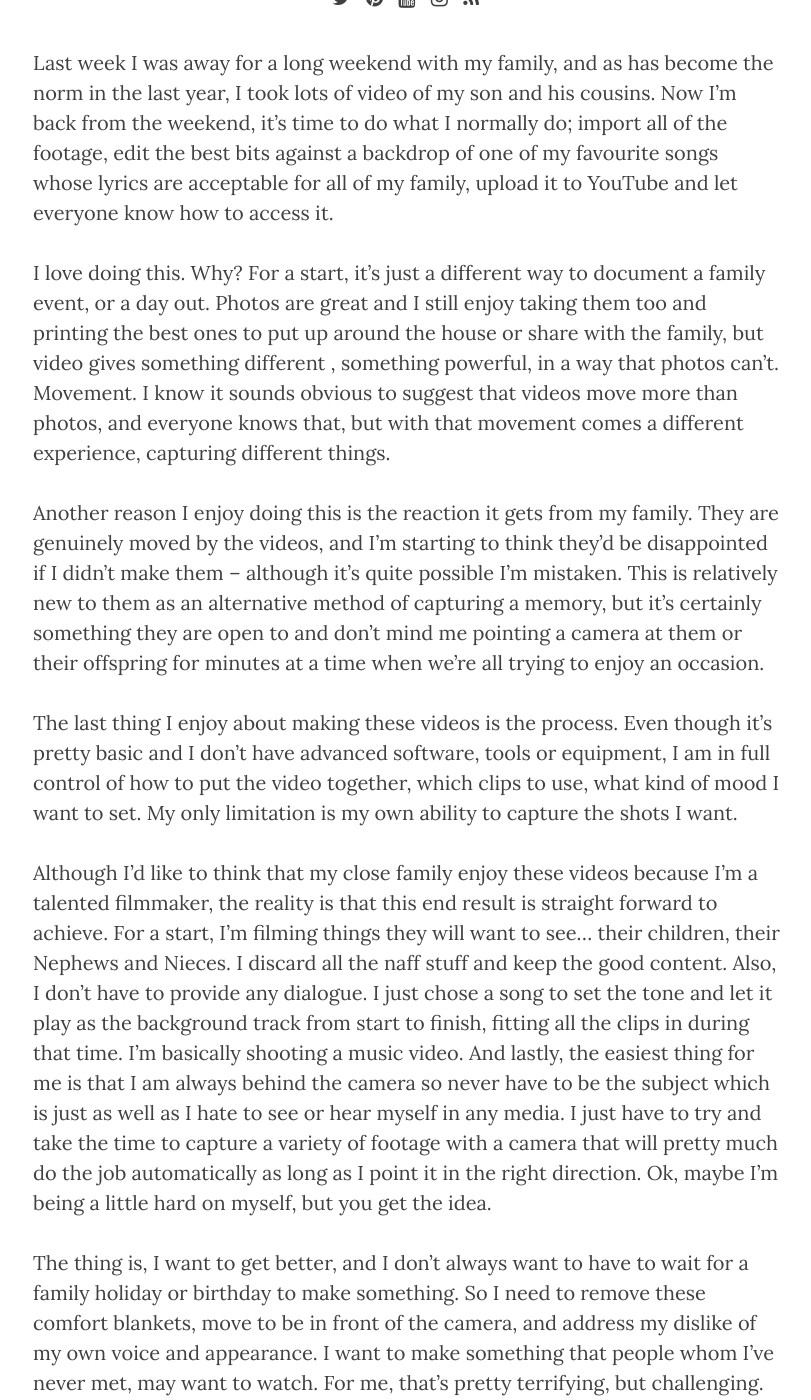
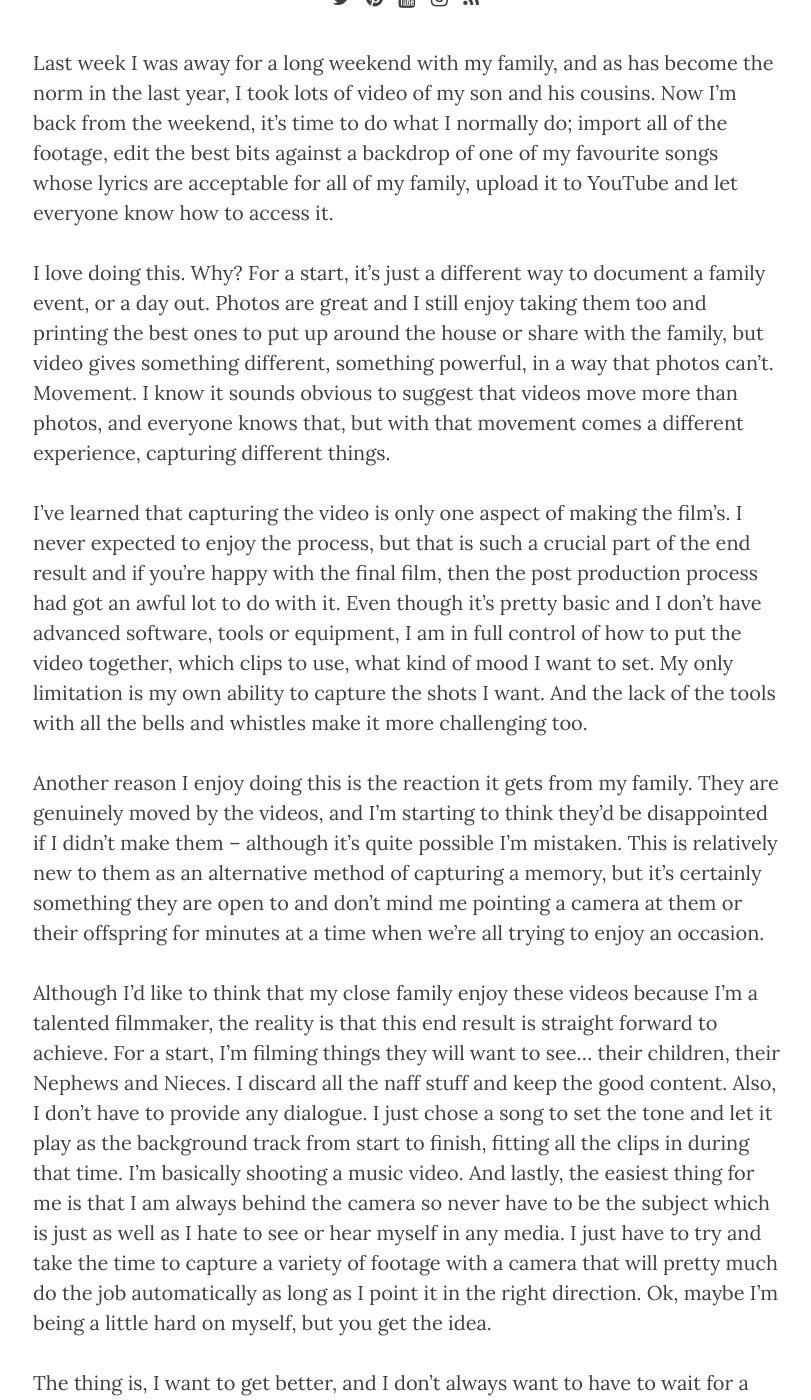
Before and after one commit to dawsneyland/formerdland, a Jekyll site: the page built from _posts/2016-02-19-why-i-like-to-make-family-videos.md, in a window 1280 px wide and 1400 px high, scrolled down 595 px. Shown: the whole window, without its empty margins (232-1043 px from the left). Built offline with Jekyll 4.4.1, drawn with Linux system fonts in a browser that asks for light colours; nearby versions of some CDN libraries.

Commit message:
Update 2016-02-19-why-i-like-to-make-family-videos.md

```diff
--- a/_posts/2016-02-19-why-i-like-to-make-family-videos.md
+++ b/_posts/2016-02-19-why-i-like-to-make-family-videos.md
@@ -8,11 +8,11 @@ header-img: "img/camera.jpg"
 ---
 Last week I was away for a long weekend with my family, and as has become the norm in the last year, I took lots of video of my son and his cousins. Now I’m back from the weekend, it’s time to do what I normally do; import all of the footage, edit the best bits against a backdrop of one of my favourite songs whose lyrics are acceptable for all of my family, upload it to YouTube and let everyone know how to access it.
 
-I love doing this. Why? For a start, it’s just a different way to document a family event, or a day out. Photos are great and I still enjoy taking them too and printing the best ones to put up around the house or share with the family, but video gives something different , something powerful, in a way that photos can’t. Movement. I know it sounds obvious to suggest that videos move more than photos, and everyone knows that, but with that movement comes a different experience, capturing different things.
+I love doing this. Why? For a start, it’s just a different way to document a family event, or a day out. Photos are great and I still enjoy taking them too and printing the best ones to put up around the house or share with the family, but video gives something different, something powerful, in a way that photos can’t. Movement. I know it sounds obvious to suggest that videos move more than photos, and everyone knows that, but with that movement comes a different experience, capturing different things.
+
+I've learned that capturing the video is only one aspect of making the film's. I never expected to enjoy the process, but that is such a crucial part of the end result and if you're happy with the final film, then the post production process had got an awful lot to do with it. Even though it’s pretty basic and I don’t have advanced software, tools or equipment, I am in full control of how to put the video together, which clips to use, what kind of mood I want to set. My only limitation is my own ability to capture the shots I want. And the lack of the tools with all the bells and whistles make it more challenging too.
 
 Another reason I enjoy doing this is the reaction it gets from my family. They are genuinely moved by the videos, and I’m starting to think they’d be disappointed if I didn’t make them – although it’s quite possible I’m mistaken. This is relatively new to them as an alternative method of capturing a memory, but it’s certainly something they are open to and don’t mind me pointing a camera at them or their offspring for minutes at a time when we’re all trying to enjoy an occasion.
-
-The last thing I enjoy about making these videos is the process. Even though it’s pretty basic and I don’t have advanced software, tools or equipment, I am in full control of how to put the video together, which clips to use, what kind of mood I want to set. My only limitation is my own ability to capture the shots I want.
 
 Although I’d like to think that my close family enjoy these videos because I’m a talented filmmaker, the reality is that this end result is straight forward to achieve. For a start, I’m filming things they will want to see… their children, their Nephews and Nieces. I discard all the naff stuff and keep the good content. Also, I don’t have to provide any dialogue. I just chose a song to set the tone and let it play as the background track from start to finish, fitting all the clips in during that time. I'm basically shooting a music video. And lastly, the easiest thing for me is that I am always behind the camera so never have to be the subject which is just as well as I hate to see or hear myself in any media. I just have to try and take the time to capture a variety of footage with a camera that will pretty much do the job automatically as long as I point it in the right direction. Ok, maybe I’m being a little hard on myself, but you get the idea.
 
```
